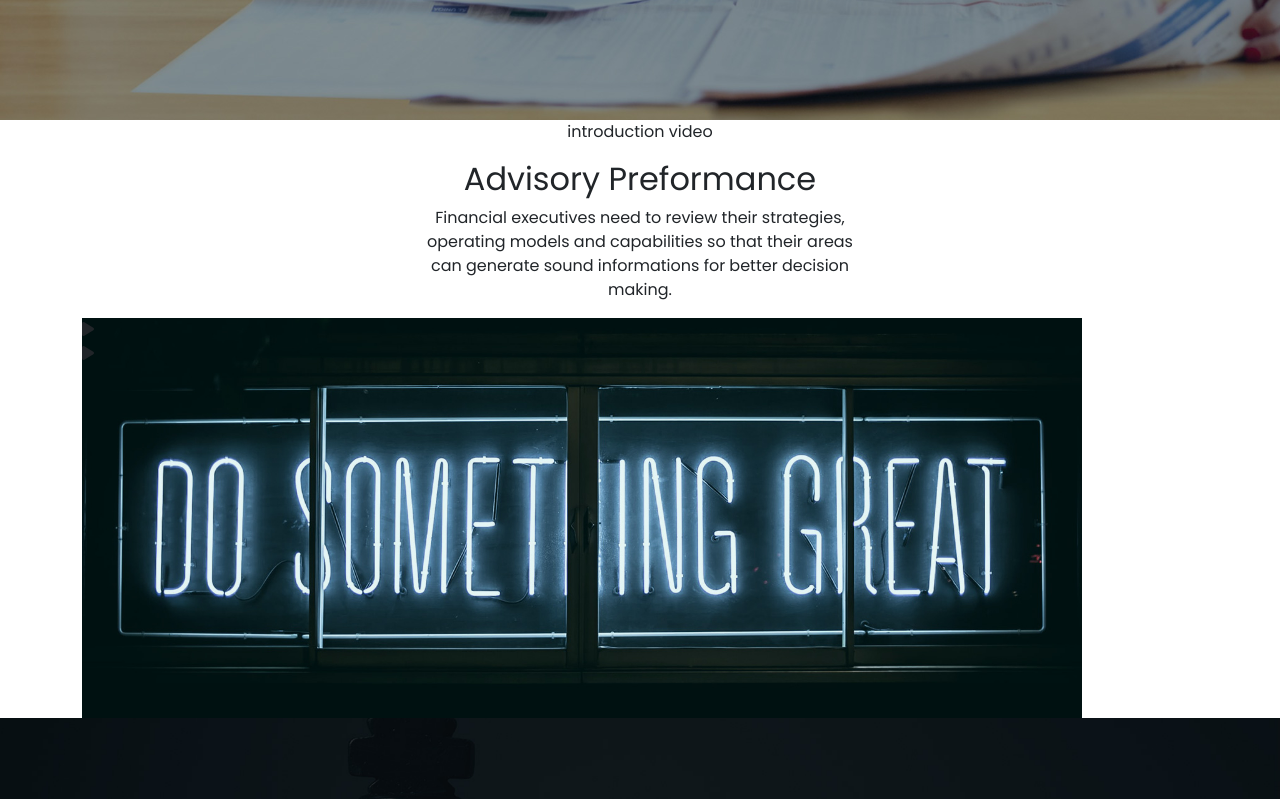
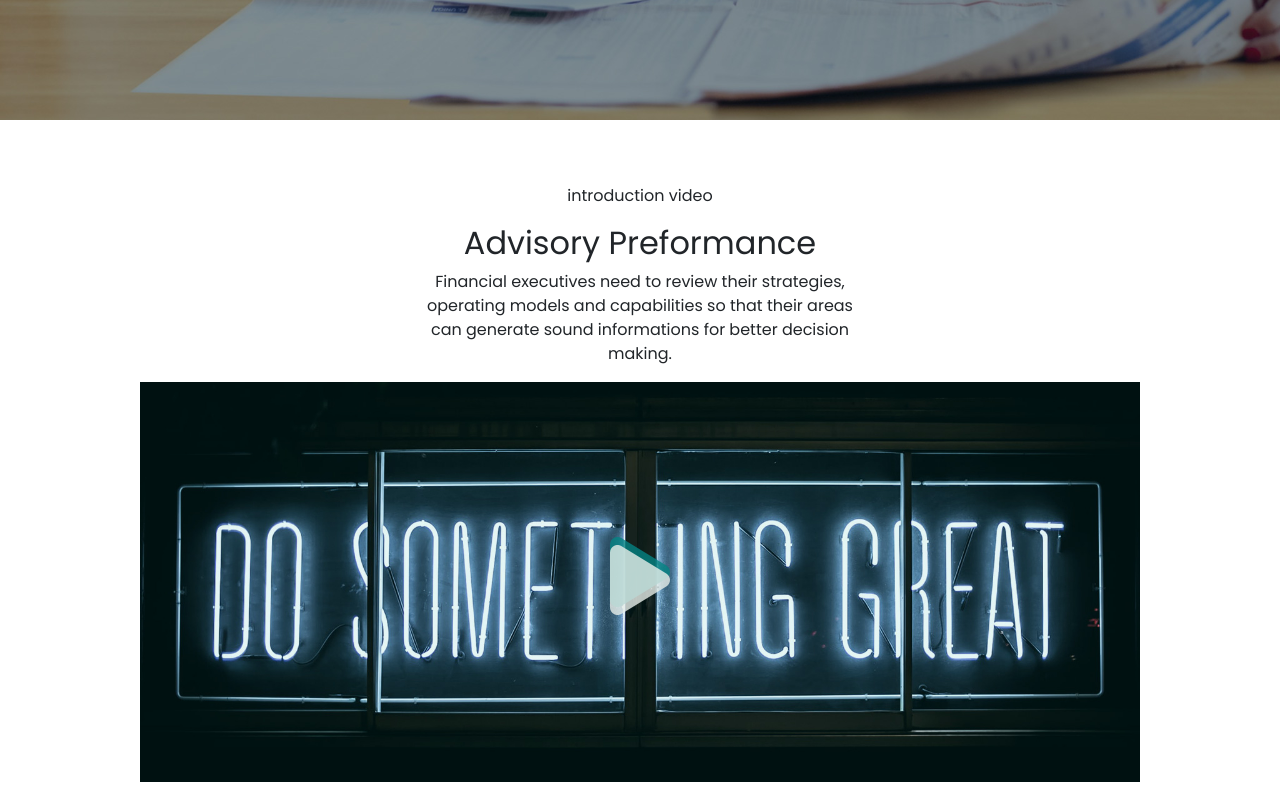
Before and after one commit to bronzo97/proj-html-vuejs, a Vue app: page / in a window 1280 px wide. Shown: the part 680-1479 px from the top of the page. Built offline with nearby package versions, Linux system fonts and the light colour scheme.

Commit message:
introduction video section done

```diff
--- a/src/components/IntroductionVideo.vue
+++ b/src/components/IntroductionVideo.vue
@@ -11,8 +11,8 @@
             <div class="row">
                 <div class="col">
                     <div class="video-img">
-                        <div class="play"><i class="fa-solid fa-play"></i></div>
-                        <div class="play"><i class="fa-solid fa-play"></i></div>
+                        <div class="play-1"><i class="fa-solid fa-play"></i></div>
+                        <div class="play-2"><i class="fa-solid fa-play"></i></div>
                     </div>
                 </div>
             </div>
@@ -32,7 +32,7 @@
 <style lang="scss" scoped>
 
 .video-section {
-
+    padding: 4rem;
 
     .video-img {
         width: 1000px;
@@ -40,7 +40,28 @@
         background-image: url('../../public/images/video-1.jpg');
         background-position: center;
         background-size: cover;
+        margin: 0 auto;
+        position: relative;
 
+        .play-1 {
+            position: absolute;
+            top: 50%;
+            left: 50%;
+            color: #e7eee9;
+            opacity: 0.8;
+            z-index: 1;
+            font-size: 5rem;
+            transform: translate(-50%, -50%);
+        }
+        .play-2 {
+            position: absolute;
+            top: 48%;
+            left: 50%;
+            color: #048383;
+            opacity: 0.8;
+            font-size: 5rem;
+            transform: translate(-50%, -50%);
+        }
     }
 }
 
```
